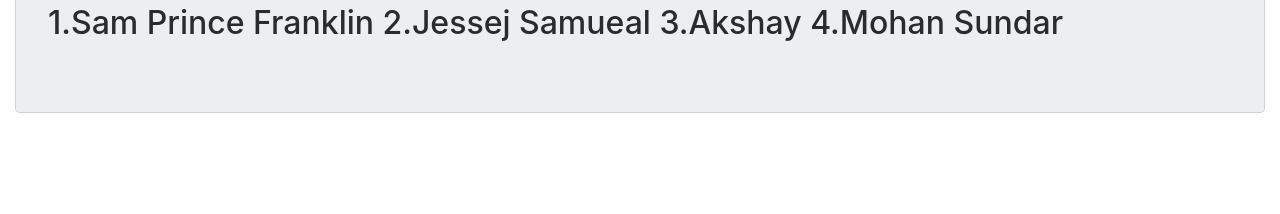
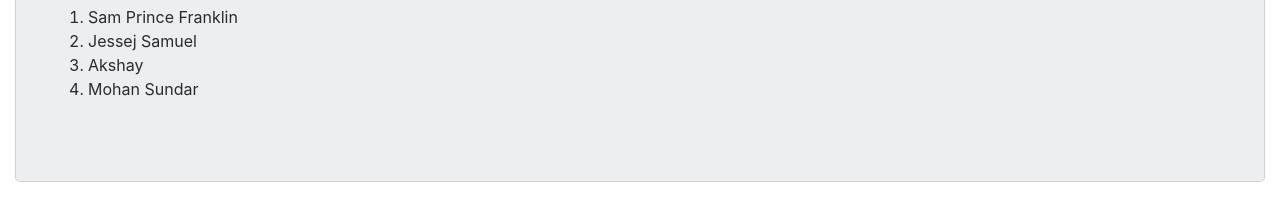
Before and after one commit to SamPrinceFranklin/MedTinkers, a plain HTML site: page index.html in a window 1280 px wide. Shown: the part 2581-2795 px from the top of the page. Before the commit the page ends 2726 px from the top, so only its background shows below. Drawn offline with Linux system fonts and the light colour scheme.

Commit message:
Update index.html

```diff
--- a/index.html
+++ b/index.html
@@ -54,12 +54,12 @@ width="800" height="540" frameborder="0"></iframe>
 <h3>
 	Participants List:
 </h3>
-<h2>
-	1.Sam Prince Franklin
-	2.Jessej Samueal
-	3.Akshay
-	4.Mohan Sundar
-</h2>
+<ol>
+	<li>Sam Prince Franklin</li>
+	<li>Jessej Samuel</li>
+	<li>Akshay</li>
+	<li>Mohan Sundar</li>
+</ol>
 				</div>
 			</div>
 		</div>
```
